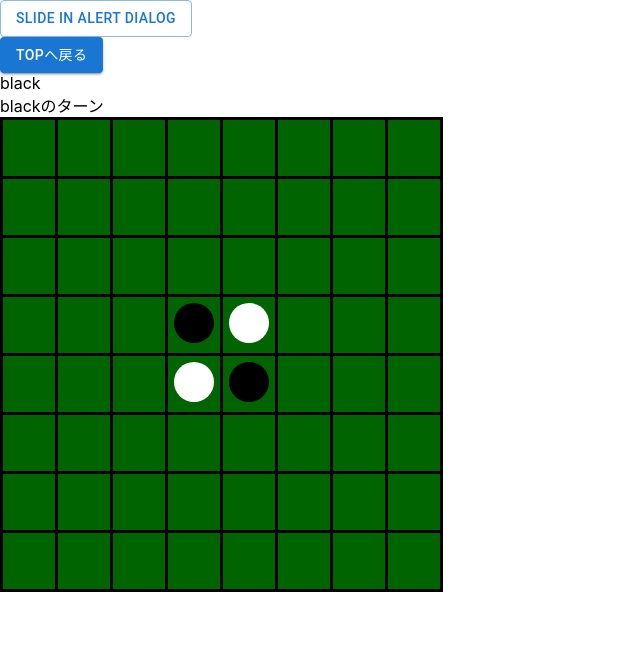
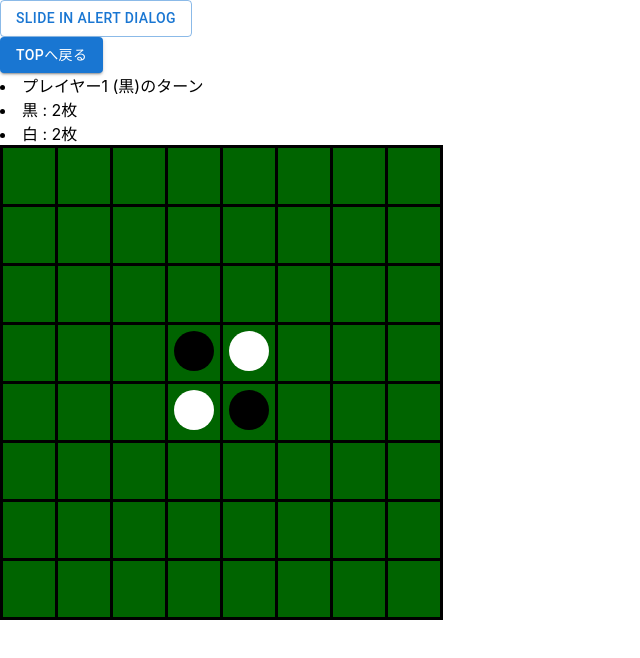
Before and after one commit to htpvdev/react-reversi-firebase, a React (Create React App) app: page /reversi in a window 1280 px wide. Shown: the top 658 px of the page, without its empty margins (0-640 px from the left). Built offline with nearby package versions, Linux system fonts and the light colour scheme.

Commit message:
ステータス実装

```diff
--- a/src/actions/reversiAction.ts
+++ b/src/actions/reversiAction.ts
@@ -1,4 +1,4 @@
-import { Side, FieldInfo, Field, PieceSide, FieldKey } from '../components/common/reversiTypes';
+import { Side, FieldInfo, Field, PieceSide, FieldKey, PieceCount } from '../components/common/reversiTypes';
 
 
 export class ReversiAction {
@@ -56,4 +56,19 @@ export class ReversiAction {
     return { field, turnedPieceCount }
 
   }
+
+  public countPieces(field: Field): PieceCount {
+    const res: PieceCount = {black: 0, white: 0}
+
+    for (const key of Object.keys(field)) {
+      if (field[key as FieldKey] === 'black') {
+        console.log(`side === 'black'`)
+        res.black += 1
+      } else if (field[key as FieldKey] === 'white') {
+        console.log(`side === 'white'`)
+        res.white += 1
+      }
+    }
+    return res
+  }
 }
--- a/src/components/Welcome.tsx
+++ b/src/components/Welcome.tsx
@@ -16,16 +16,6 @@ export default function Welcome() {
 
   return (
     <>
-      <div className="App">
-      <h1>Learn useEffect</h1>
-      <div>
-        {
-          posts.map((post: {id: number, title: string}) => (
-            <div key={post.id}>{post.title}</div>
-          ))
-        }
-      </div>
-    </div>
       <h1>Welcome to Game Center!</h1>
       <Button
         variant="contained"
@@ -33,6 +23,17 @@ export default function Welcome() {
         component={Link}
         to="/reversi"
       >Reversi</Button>
+
+      <div className="App">
+        <h1>Learn useEffect</h1>
+        <div>
+          {
+            posts.map((post: {id: number, title: string}) => (
+              <div key={post.id}>{post.title}</div>
+            ))
+          }
+        </div>
+      </div>
     </>
   )
 }
--- a/src/components/common/reversiConst.ts
+++ b/src/components/common/reversiConst.ts
@@ -15,6 +15,11 @@ export const firstField: Field = {
 export const firstSetting: Setting = {
   player: 'black',
   status: 'boot',
-  black: { type: 'player', playerName: '', piece: 2 },
-  white: { type: 'player', playerName: '', piece: 2 },
+  black: { type: 'player', playerName: 'プレイヤー1', piece: 2 },
+  white: { type: 'player', playerName: 'プレイヤー2', piece: 2 },
 }
+
+export const sideText = {
+  black: '黒',
+  white: '白',
+}
--- a/src/components/common/reversiTypes.ts
+++ b/src/components/common/reversiTypes.ts
@@ -58,3 +58,9 @@ export interface FieldInfo {
   field: Field,
   turnedPieceCount: number,
 }
+
+/** */
+export interface PieceCount {
+  black: number,
+  white: number,
+}
--- a/src/components/reversi/Board.tsx
+++ b/src/components/reversi/Board.tsx
@@ -1,15 +1,19 @@
 import React, { useState } from "react"
 import './Board.scss'
-import { Field, FieldKey, Side } from '../common/reversiTypes';
+import { Field, FieldKey, Setting, Side } from '../common/reversiTypes';
 import { firstField } from '../common/reversiConst';
 import { ReversiAction } from "../../actions/reversiAction";
 import Piece from "./Piece";
 import Snackbar, { SnackbarOrigin } from '@mui/material/Snackbar';
 
-export default function Board(): JSX.Element {
+interface BoardProps {
+  setting: Setting,
+  setSetting: (setting: Setting) => void
+}
+
+const Board: React.FC<BoardProps> = ({ setting, setSetting }) => {
 
   const [field, setField] = useState<Field>(firstField)
-  const [side, setSide] = useState<Side>('black')
 
   const pieceRowList: Array<JSX.Element> = []
   let pieceRow: Array<JSX.Element> = []
@@ -25,17 +29,22 @@ export default function Board(): JSX.Element {
 
   const { vertical, horizontal, open, alertMessage } = snackBarState;
 
-  const snackBarAlert = (alertMessage: string) => {
-    setSnackBarState({ vertical: 'top', horizontal: 'center', open: true, alertMessage });
-  };
-
   const putPieceAction = (field: Field, side: Side, y: number, x: number) => {
     console.log(field, y, x)
     const fieldInfo = action.putPiece(field, side, y, x)
     if (fieldInfo.turnedPieceCount === 0) {
-      setSnackBarState({ vertical: 'top', horizontal: 'center', open: true, alertMessage: 'ここにはおけません' });
+      setSnackBarState({ ...snackBarState, open: true, alertMessage: 'ここにはおけません' });
     } else {
-      setSide(side!=='black'? 'black':'white')
+      let { player } = setting
+      player!=='black'? player = 'black': player = 'white'
+
+      const {black, white} = setting
+      const pieceCount = action.countPieces(fieldInfo.field)
+      black.piece = pieceCount.black
+      white.piece = pieceCount.white
+      console.log(black, white)
+
+      setSetting({...setting, player, black, white})
       setField(fieldInfo.field);
     }
   }
@@ -48,7 +57,7 @@ export default function Board(): JSX.Element {
       pieceRow.push(
         <Piece
           onClick={() => {
-            putPieceAction({ ...field }, side, y, x)
+            putPieceAction({ ...field }, setting.player, y, x)
           }}
           side={field[key]}
           key={key}
@@ -62,7 +71,6 @@ export default function Board(): JSX.Element {
 
   return (
     <>
-      <div>{side}のターン</div>
       <table>
         <tbody>
           {pieceRowList}
@@ -79,3 +87,5 @@ export default function Board(): JSX.Element {
     </>
   )
 }
+
+export default Board
--- a/src/components/reversi/Reversi.tsx
+++ b/src/components/reversi/Reversi.tsx
@@ -1,125 +1,26 @@
-import React, { useContext, useEffect, useState } from 'react';
+import React, { useState } from 'react';
 import Board from "./Board"
 import Status from "./Status"
-import { firstField, firstSetting } from '../common/reversiConst';
+import { firstSetting } from '../common/reversiConst';
 import StartDialog from './StartDialog';
-import { Field } from '../common/reversiTypes';
 import { Button } from '@mui/material';
 import { Link } from 'react-router-dom';
-import { useField } from '../../hooks/useField';
-import { useSetting } from '../../hooks/useSetting';
-import { ReversiContext } from '../../contexts/reversiContexts';
 
 export default function Reversi() {
 
-  //#region
-  // const [field, setField] =useState(firstField)
-  // const [setting, setSetting] = useState(firstSetting)
-  // const testField: Field = [
-  //   [
-  //     { side: 'black', point: 0},
-  //     { side: 'white', point: 1},
-  //     { side: 'black', point: 2},
-  //     { side: 'white', point: 3},
-  //     { side: 'black', point: 4},
-  //     { side: 'none', point: 5},
-  //     { side: 'none', point: 6},
-  //     { side: 'none', point: 7},
-  //   ],
-  //   [
-  //     { side: 'none', point: 8},
-  //     { side: 'none', point: 9},
-  //     { side: 'none', point: 10},
-  //     { side: 'none', point: 11},
-  //     { side: 'none', point: 12},
-  //     { side: 'none', point: 13},
-  //     { side: 'none', point: 14},
-  //     { side: 'none', point: 15},
-  //   ],
-  //   [
-  //     { side: 'none', point: 16},
-  //     { side: 'none', point: 17},
-  //     { side: 'none', point: 18},
-  //     { side: 'none', point: 19},
-  //     { side: 'none', point: 20},
-  //     { side: 'none', point: 21},
-  //     { side: 'none', point: 22},
-  //     { side: 'none', point: 23},
-  //   ],
-  //   [
-  //     { side: 'none', point: 24},
-  //     { side: 'none', point: 25},
-  //     { side: 'none', point: 26},
-  //     { side: 'black', point: 27},
-  //     { side: 'white', point: 28},
-  //     { side: 'none', point: 29},
-  //     { side: 'none', point: 30},
-  //     { side: 'none', point: 31},
-  //   ],
-  //   [
-  //     { side: 'none', point: 32},
-  //     { side: 'none', point: 33},
-  //     { side: 'none', point: 34},
-  //     { side: 'white', point: 35},
-  //     { side: 'black', point: 36},
-  //     { side: 'none', point: 37},
-  //     { side: 'none', point: 38},
-  //     { side: 'none', point: 39},
-  //   ],
-  //   [
-  //     { side: 'none', point: 40},
-  //     { side: 'none', point: 41},
-  //     { side: 'none', point: 42},
-  //     { side: 'none', point: 43},
-  //     { side: 'none', point: 44},
-  //     { side: 'none', point: 45},
-  //     { side: 'none', point: 46},
-  //     { side: 'none', point: 47},
-  //   ],
-  //   [
-  //     { side: 'none', point: 48},
-  //     { side: 'none', point: 49},
-  //     { side: 'none', point: 50},
-  //     { side: 'none', point: 51},
-  //     { side: 'none', point: 52},
-  //     { side: 'none', point: 53},
-  //     { side: 'none', point: 54},
-  //     { side: 'none', point: 55},
-  //   ],
-  //   [
-  //     { side: 'none', point: 56},
-  //     { side: 'none', point: 57},
-  //     { side: 'none', point: 58},
-  //     { side: 'none', point: 59},
-  //     { side: 'none', point: 60},
-  //     { side: 'none', point: 61},
-  //     { side: 'none', point: 62},
-  //     { side: 'none', point: 63},
-  //   ],
-  // ]
-
-  // const field = useField()
-  // const setting = useSetting()
-  //#endregion
-
-  const [revesiContext, setReversiContext] = useState({
-    setting: firstSetting,
-    field: firstField,
-  })
-
-  console.log('revesiContext is:', revesiContext)
+  const [setting, setSetting] = useState(firstSetting);
 
   return (
-    <ReversiContext.Provider value={revesiContext}>
-      {revesiContext.setting.status === 'boot' ? (<StartDialog />) : null}
+    <>
+      {setting.status === 'boot' ? (<StartDialog />) : null}
       <Button
         variant="contained"
         color="primary"
         component={Link}
         to="/"
         >TOPへ戻る</Button>
-      <Status setting={revesiContext.setting} />
-      <Board />
-    </ReversiContext.Provider>
+      <Status setting={setting} />
+      <Board setting={setting} setSetting={setSetting} />
+    </>
   )
 }
--- a/src/components/reversi/Status.tsx
+++ b/src/components/reversi/Status.tsx
@@ -1,11 +1,16 @@
 import React from "react"
-import { Setting } from "../common/reversiTypes"
+import { sideText } from "../common/reversiConst";
+import { Setting } from '../common/reversiTypes';
 
-export default function Status(props: {setting: Setting}) {
+const Status: React.FC<{setting: Setting}> = ({setting}) => {
 
   return (
     <div>
-      {props.setting.player}
+      <li>{`${setting[setting.player].playerName} (${sideText[setting.player]})のターン`}</li>
+      <li>{`${sideText.black} : ${setting.black.piece}枚`}</li>
+      <li>{`${sideText.white} : ${setting.white.piece}枚`}</li>
     </div>
   )
 }
+
+export default Status
```
